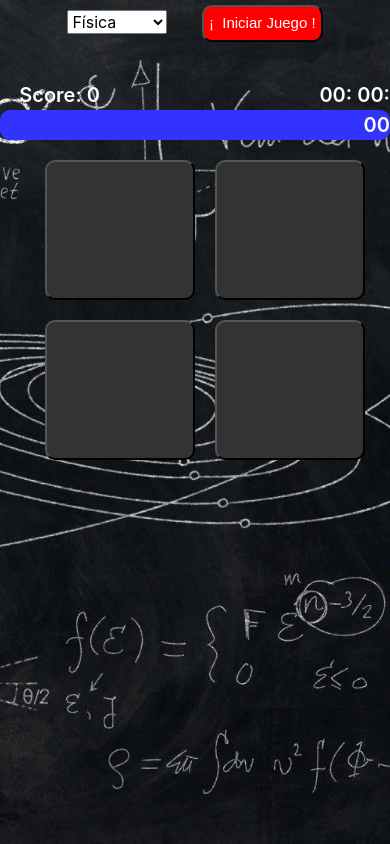
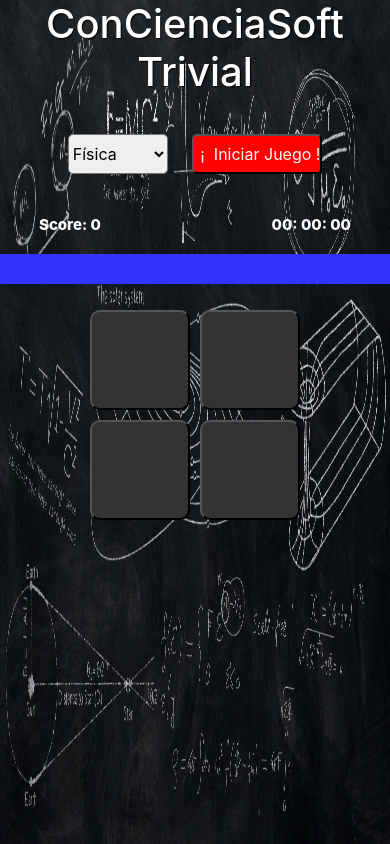
Before and after one commit to metalgdl15/dinamicas, a PHP site: page / in a window 390 px wide. Run offline with PHP 8.4, Linux system fonts and the light colour scheme.

Commit message:
Se bloqueo el acceso de varios clic's al iniciar las dinamicas

```diff
--- a/Trivial/estiloTrivial.css
+++ b/Trivial/estiloTrivial.css
@@ -1,9 +1,45 @@
 
-body{
-    background: url("fondo.jpg") center center fixed;
-    background-size: 100%;
+body .cuerpo{
+    background-image: url("fondo.jpg");
     background-repeat: no-repeat;
-    background-size: cover;
+    background-size: 100vw 100vh;
+
+    height: 100vh;
+    width: 100vw;
+
+}
+
+header{
+    text-align: center;
+    color: white;
+    text-shadow: 1px 1px 1px black;
+}
+
+.materias{
+    margin-top: 30px;
+    margin-bottom: 30px;
+    text-align: center;
+}
+
+.materias #asignatura{
+    border-radius: 5px;
+    width: 130px;
+    height: 40px;
+    margin-right: 10px;
+}
+
+.materias #btnCorrer{
+    margin-left: 10px;
+    border-radius: 5px;
+    width: 130px;
+    height: 40px;
+    background-color: red;
+    color: white;
+}
+
+.materias #btnCorrer:hover{
+    background-color: white;
+    color: #006600;
 }
 
 .tipoJuego{
@@ -44,124 +80,82 @@
     margin: 0px auto;
 }
 
-.boton{
+#respuestas .boton{
     background-color:#333;
     padding:20px;
+
+    width: 200px;
+    height: 200px;
+
     border-radius:10px;
     color:#fff;
-    display:flex;
-    align-items:center;
+
+    font-size:20px;
+    font-family:sans-serif;
+}
+
+#respuestas .boton:hover{
+    background-color: #ffffff !important;
+    color: #0066ff;
+}
+
+#respuestas{
+    align-items: center;
+    width:100%;
+    height:100%;
+
+    display:grid;
+
+    grid-template-columns: 250px 250px;
+    grid-template-rows: 250px;
+
+    justify-content: center;
+    justify-items: center;
+    align-content: center;
+    align-items: center;
+
+}
+
+
+
+.preguntas{
+    text-align: center;
+    margin-top: 10px;
+}
+
+.preguntas #txtPregunta{
+    background-color: #3333ff;
+    padding:15px;
+
+    color:#fff;
+
     justify-content:center;
     font-size:20px;
     font-family:sans-serif;
 }
 
-.boton:hover{
-    background-color: #ffffff !important;
-    color: #0066ff;
-}
 
-#respuestas{
-    margin: 20px auto;
-    width:300px;
-    height:300px;
-    display:grid;
-    grid-template-columns: 150px 150px;
-    grid-row: auto auto;
-    grid-column-gap: 20px;
-    grid-row-gap: 20px;
-}
+@media screen and (min-device-width:100px) and (max-device-width:900px){
 
-#btnCorrer{
-    background-color:#ff0000;
-    padding:10px;
-    border-radius:10px;
-    color:#fff;
-    font-size:20px;
-    font-family:sans-serif;
-}
-
-.preguntas{
-    position: static;
-    margin-top: 10px;
-}
-
-#txtPregunta{
-    background-color: #3333ff;
-    padding:15px;
-    border-radius:10px;
-    color:#fff;
-    display:flex;
-    justify-content:center;
-    font-size:15px;
-    font-family:sans-serif;
-}
-
-
-.Imagen{
-    top: 200px;
-    position: fixed;
-    left: 15%;
-    width: 20%;
-
-}
-
-#GIF{
-    width: 70%;
-    height: 70%;
-}
-
-@media screen and (max-width:900px) and (max-height:900px){
-    .Imagen{
-        display: none;
+    .marcador{
+        color: #fff;
+        height: 40px;
+        width: 80%;
+        font-size: 15px;
     }
 
-    #btnCorrer{
-        align-items: center;
-
-        background-color:#ff0000;
-        padding:5px;
-        border-radius:10px;
-        color:#fff;
-        font-size:15px;
-        font-family:sans-serif;
-        margin-bottom: 10px;
-        margin-left: 30px;
+    #respuestas .boton{
+        width: 100px;
+        height: 100px;
+        font-size: 12px !important;
     }
 
-    .tipoJuego{
-        margin: 0px auto;
-        width: 350px;
-        height: 50px;
-        text-align: center;
-        padding-top: 5px;
-        margin-bottom: 20px;
+    #respuestas{
+        grid-template-columns: 110px 110px;
+        grid-template-rows: 120px;
     }
 
-    .marcador{
-        float: inline-start;
-        text-align: end;
-        color: #fff;
-        height: 40px;
-        width: 100%;
-        font-weight: 600;
-        font-size: 20px;
+    .preguntas #txtPregunta{
+        font-size: 12px
     }
-
-    .puntaje{
-        margin: 0px auto;
-        float: left;
-        width: 100px;
-        height: 30px;
-
-    }
-
-    .cronometro{
-        float: right;
-        margin: 0px auto;
-        position: relative;
-        width: 100px;
-
-    }
-
 }
--- a/Trivial/index.html
+++ b/Trivial/index.html
@@ -16,15 +16,31 @@
 </head>
 <body>
 
+    <div class="cuerpo">
 
-    <div class="tipoJuego">
-        <select id="Asignatura" style="width: 100px;">
+        <div class="row">
+            <div class="col-md-12">
+                <header class="cabecera"><h1 class="titulo">ConCienciaSoft <br> Trivial</h1></header>
+            </div>
+        </div>
+
+        <div class="row">
+            <div class="col-md-12">
+
+                <div class="materias">
+                    <select id="asignatura" style="width: 100px;">
                         <option value="fisica">Física</option>
                         <option value="arte">Artes</option>
                     </select>
 
                     <input id="btnCorrer" type="button" value="¡  Iniciar Juego !" >
                 </div>
+
+            </div>
+        </div>
+
+        <div class="row">
+            <div class="col-md-12">
 
                 <div class="marcador">
                     <div class="puntaje">
@@ -38,11 +54,21 @@
                     </div>
                 </div>
 
+            </div>
+        </div>
+
+        <div class="row">
+            <div class="col-md-12">
 
                 <div class="preguntas">
                     <p id="txtPregunta"></p>
                 </div>
 
+            </div>
+        </div>
+
+        <div class="row">
+            <div class="col-md-12">
 
                 <div id="respuestas">
                     <input type="button" id="respuesta1" class="boton" >
@@ -51,13 +77,10 @@
                     <input type="button" id="respuesta4" class="boton" >
                 </div>
 
-    <div class="Imagen">
-        <img src="Curie.gif" alt="MadamCurie" id="GIF">
             </div>
 
-    <div></div>
-
-
+        </div>
+    </div>
     <script type='text/javascript' src="trivialJS.js"></script>
 
 </body>
--- a/Trivial/trivialJS.js
+++ b/Trivial/trivialJS.js
@@ -37,7 +37,7 @@
     $(".score").val(score);
     $(".score").html("Score: "+ score);
     $("#txtPregunta").html("");
-    $("#Asignatura").prop('disabled', false);
+
 
     $(".boton").val("")
     $(".boton").css("background-color","#333");
@@ -57,7 +57,6 @@
     finDelJuego = false;
     reiniciar = false;
 
-    $("#Asignatura").prop('disabled', true);
     leerJson();
     cargarPregunta();
     inicializar_tiempo();
@@ -181,7 +180,7 @@
         dataType: 'json',
         async: false,
         success: function (json) {
-            setListaPreguntas(json[$("#Asignatura").val()]);
+            setListaPreguntas(json[$("#asignatura").val()]);
         }
     });
 
@@ -190,12 +189,12 @@
         dataType: 'json',
         async: false,
         success: function (json) {
-            setListaRespuestas(json[$("#Asignatura").val()]);
+            setListaRespuestas(json[$("#asignatura").val()]);
         }
     });
     /* JQuery asincrono
     $.getJSON("preguntas.json", function (json) {
-        setListaPreguntas(json[$("#Asignatura").val()]);
+        setListaPreguntas(json[$("#asignatura").val()]);
     });
     */
 }
@@ -221,10 +220,13 @@
 ///////////////////////////////////////////////////////////////////////////////////////////////////////////
 
 //Evento cuando se le de clic al boton de iniciar
-$("#btnCorrer").on("click", function(){
-    finDelJuego = true;
-    reiniciar = true;
-    setTimeout(Correr, 1000);
+$("#btnCorrer").on("click", function(ev){
+    console.log(ev.detail);
+    if(ev.detail < 2){
+        finDelJuego = true;
+        reiniciar = true;
+        setTimeout(Correr, 1000);
+    }
 });
 
 //Cuando se les da click a los botonoes
```
Also changed, not shown: Memorama/memoramaJS.js (+5 -3 lines). Lines whose indentation alone changed are shown as unchanged.
